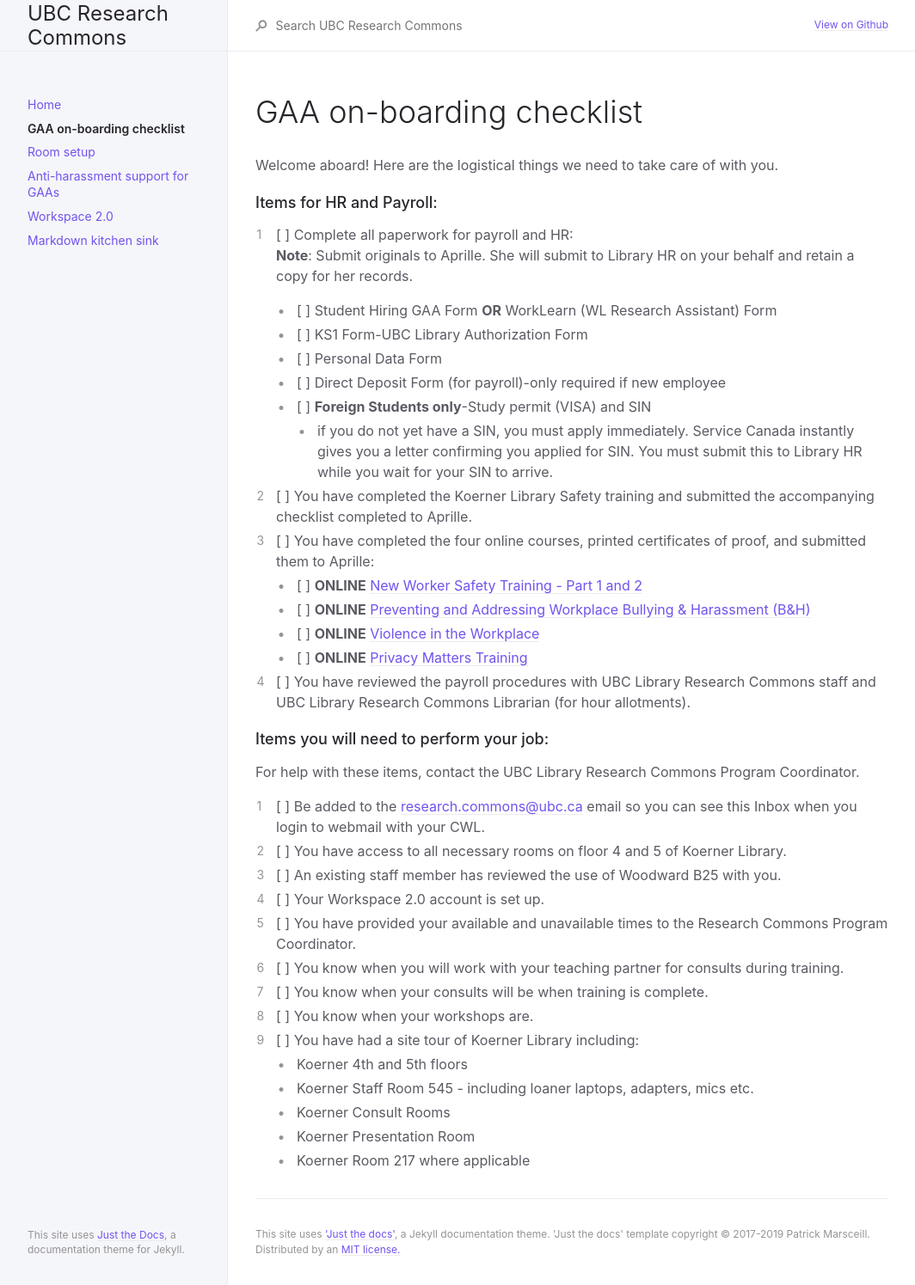
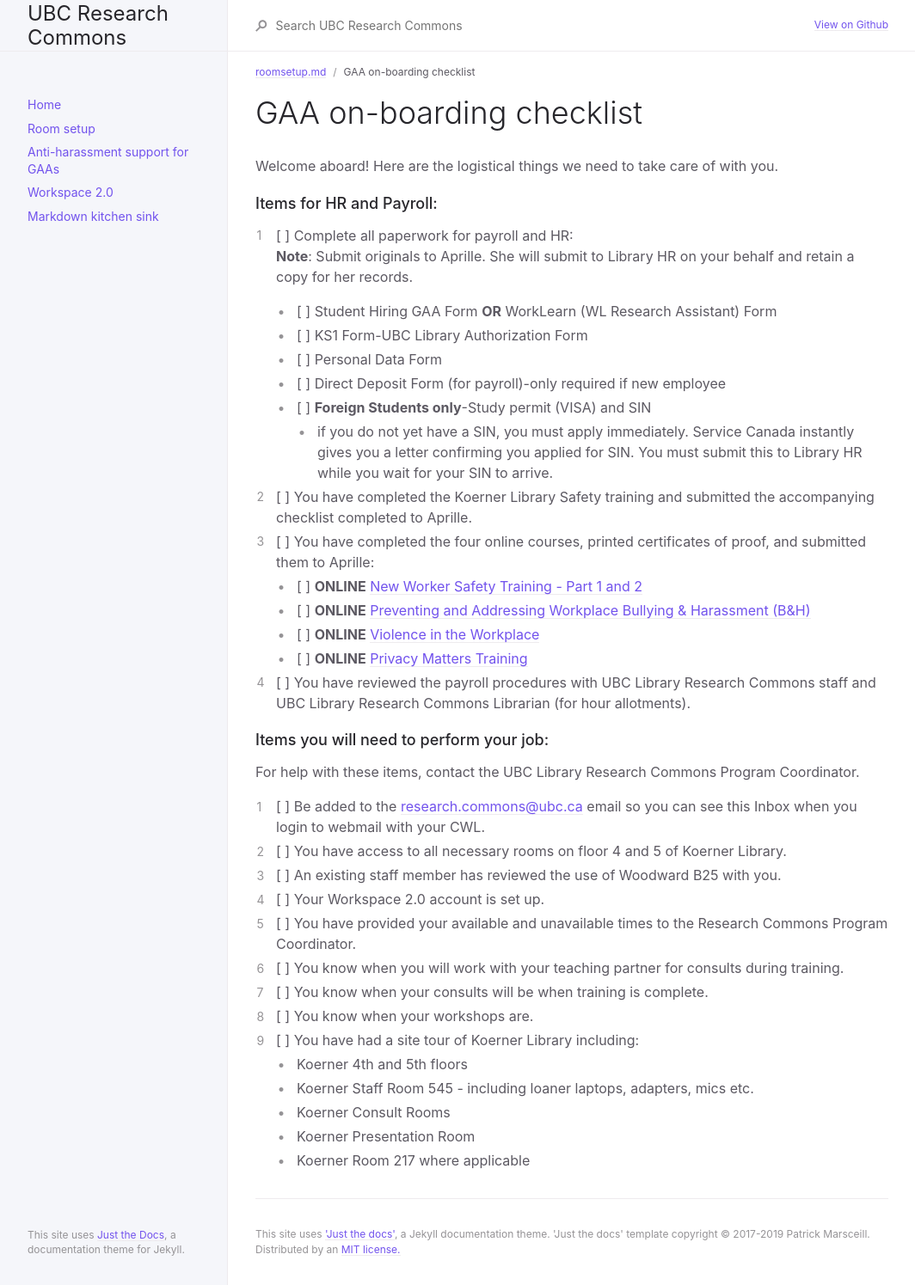
Before and after one commit to sarahblay/rc-docs, a Jekyll site: the page built from docs/onboarding.md, in a window 1280 px wide. Shown: the whole page at 86% size, without its empty margins (107-1171 px from the left). Built offline with Jekyll 4.4.1, drawn with Linux system fonts in a browser that asks for light colours.

Commit message:
Update onboarding.md

```diff
--- a/docs/onboarding.md
+++ b/docs/onboarding.md
@@ -1,6 +1,7 @@
 ---
 layout: default
 title: GAA on-boarding checklist
+parent: roomsetup.md
 nav_order: 2
 ---
 # GAA on-boarding checklist
```
